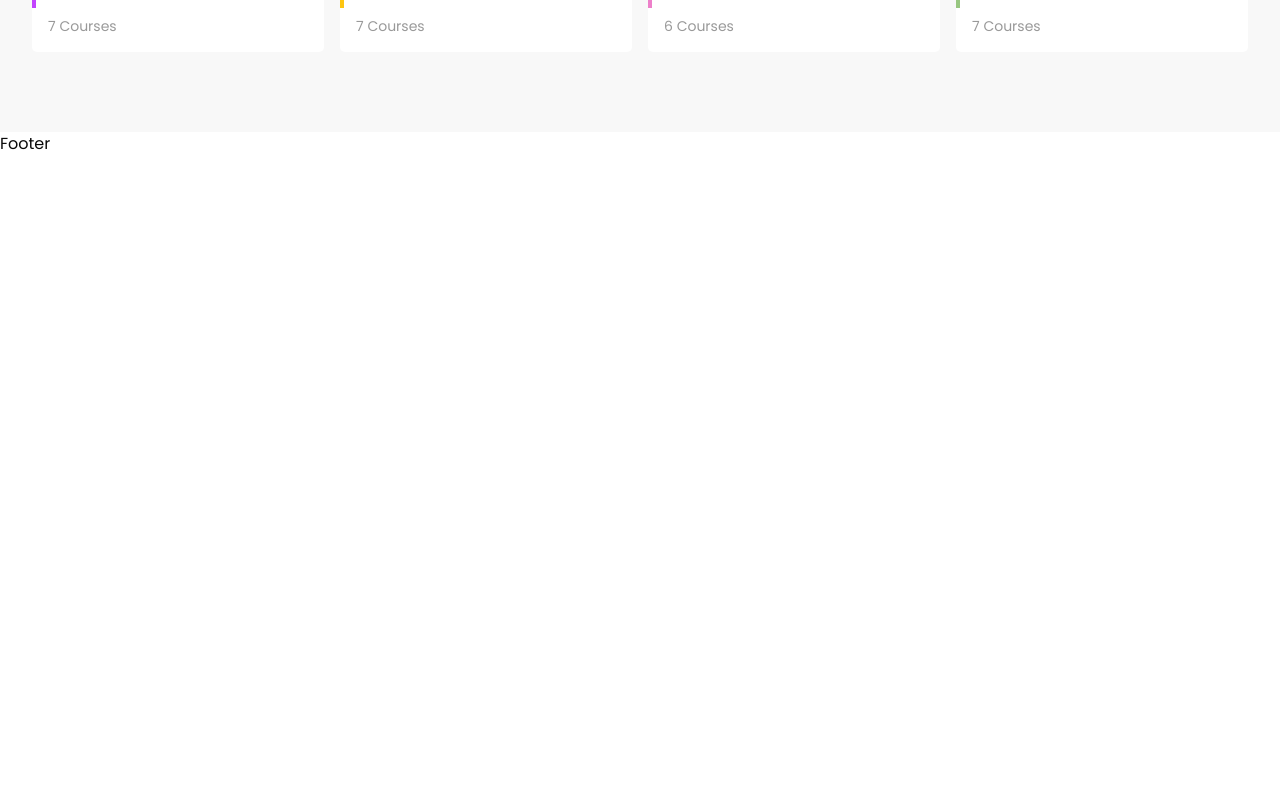
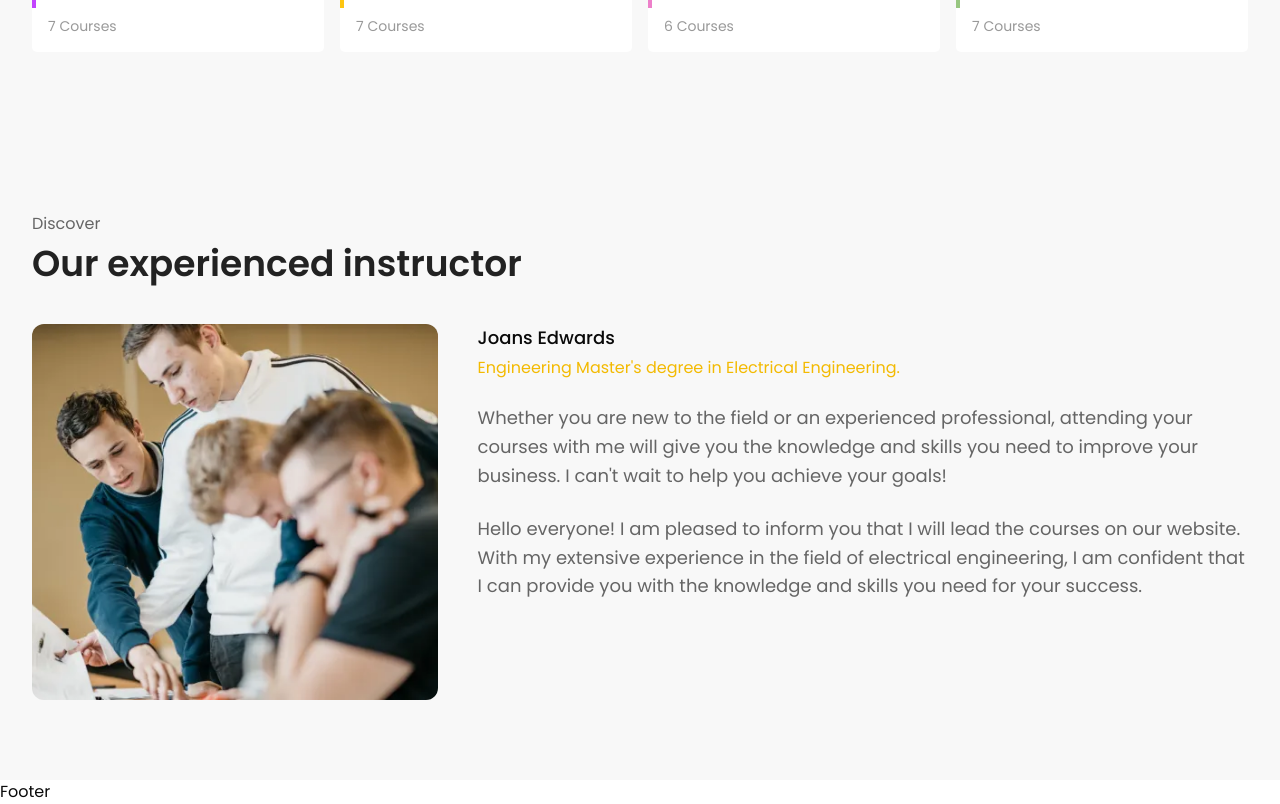
Before and after one commit to Saeed-Altout/new, a Next.js app: page / in a window 1280 px wide. Shown: the part 1900-2704 px from the top of the page. Before the commit the page ends 2056 px from the top, so only its background shows below. Built offline with nearby package versions, Linux system fonts and the light colour scheme.

Commit message:
feat(ui): create ExperiencedInstructor component.

```diff
--- /dev/null
+++ b/app/(marketing)/(routes)/(home)/_components/experienced-instructor.tsx
@@ -0,0 +1,44 @@
+import Image from "next/image";
+import { Heading } from "@/components/ui/heading";
+
+export const ExperiencedInstructor = () => {
+  return (
+    <section className="bg-[#F8F8F8] py-20">
+      <div className="max-w-screen-xl mx-auto px-4 md:px-8">
+        <Heading label="Discover" title="Our experienced instructor" />
+        <div className="mt-10 flex justify-between items-start flex-col lg:flex-row gap-10">
+          <div className="w-full sm:w-[405.6px] h-full sm:h-[375.8px] rounded-[12px] overflow-hidden">
+            <Image
+              src="/course-01.png"
+              alt="Experienced Instructor Image"
+              width={1000}
+              height={1000}
+              priority
+              className="object-cover h-full w-full"
+            />
+          </div>
+          <div className="flex-1 space-y-6">
+            <div className="space-y-1">
+              <h3 className="text-lg font-medium">Joans Edwards</h3>
+              <p className="text-[#F3BA02] font-normal">
+                Engineering Master&apos;s degree in Electrical Engineering.
+              </p>
+            </div>
+            <p className="font-normal text-sm md:text-base lg:text-lg leading-6 md:leading-8 lg:leading-[28.8px] text-[#656565]">
+              Whether you are new to the field or an experienced professional,
+              attending your courses with me will give you the knowledge and
+              skills you need to improve your business. I can&apos;t wait to
+              help you achieve your goals!
+            </p>
+            <p className="font-normal text-sm md:text-base lg:text-lg leading-6 md:leading-8 lg:leading-[28.8px] text-[#656565]">
+              Hello everyone! I am pleased to inform you that I will lead the
+              courses on our website. With my extensive experience in the field
+              of electrical engineering, I am confident that I can provide you
+              with the knowledge and skills you need for your success.
+            </p>
+          </div>
+        </div>
+      </div>
+    </section>
+  );
+};
--- a/app/(marketing)/(routes)/(home)/page.tsx
+++ b/app/(marketing)/(routes)/(home)/page.tsx
@@ -1,6 +1,7 @@
+import { Hero } from "./_components/hero";
+import { Courses } from "./_components/courses";
 import { Categories } from "./_components/categories";
-import { Courses } from "./_components/courses";
-import { Hero } from "./_components/hero";
+import { ExperiencedInstructor } from "./_components/experienced-instructor";
 
 export default function MarketingPage() {
   return (
@@ -8,6 +9,7 @@ export default function MarketingPage() {
       <Hero />
       <Courses />
       <Categories />
+      <ExperiencedInstructor />
     </main>
   );
 }
```
